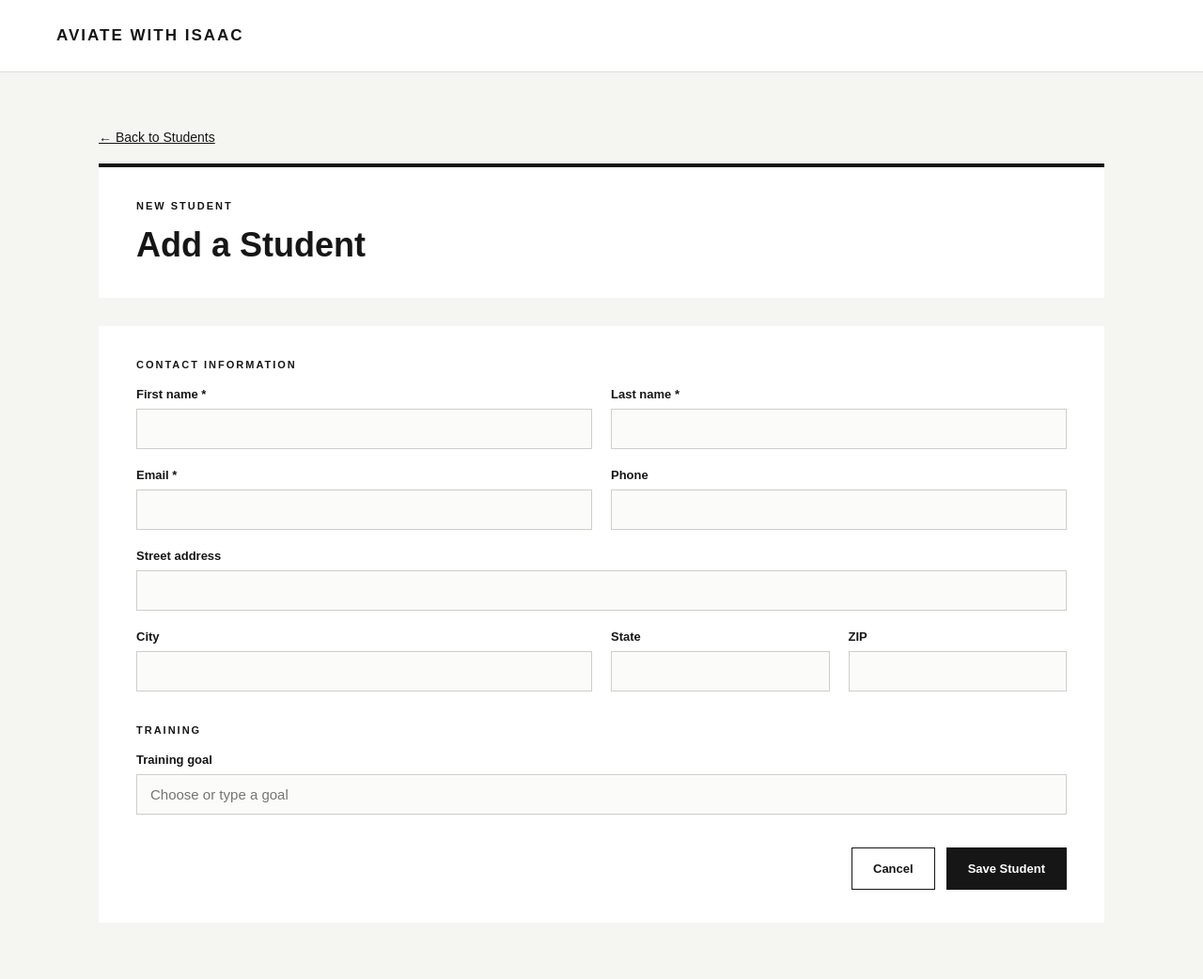
After one commit to marthijensen/aviate-with-isaac, a PHP site: page /add-student.php in a window 1280 px wide. The commit adds this page. Shown: the whole page at 94% size. Run offline with PHP 8.4, Linux system fonts and the light colour scheme.

Commit message:
Connect student profiles to Supabase and update profile styling

```diff
--- a/active-student-card.css
+++ b/active-student-card.css
@@ -162,6 +162,128 @@ body {
 }
 
 
+/* ADD STUDENT BUTTON */
+
+.summary-row {
+    display: flex;
+    align-items: center;
+    justify-content: space-between;
+    gap: 20px;
+    flex-wrap: wrap;
+}
+
+.button-primary,
+.button-secondary {
+    display: inline-block;
+    padding: 14px 22px;
+    font-size: 13px;
+    font-weight: 600;
+    font-family: inherit;
+    text-decoration: none;
+    border: 1px solid #161616;
+    cursor: pointer;
+    transition: 0.2s;
+}
+
+.button-primary {
+    background-color: #161616;
+    color: #ffffff;
+}
+
+.button-primary:hover {
+    background-color: #ffffff;
+    color: #161616;
+}
+
+.button-secondary {
+    background-color: #ffffff;
+    color: #161616;
+}
+
+.button-secondary:hover {
+    background-color: #161616;
+    color: #ffffff;
+}
+
+
+/* ADD STUDENT FORM */
+
+.back-link {
+    display: inline-block;
+    margin-bottom: 20px;
+    color: #161616;
+    font-size: 14px;
+}
+
+.student-form {
+    background-color: #ffffff;
+    padding: 35px 40px;
+}
+
+.section-label {
+    font-size: 11px;
+    font-weight: 700;
+    letter-spacing: 2px;
+    margin: 0 0 18px 0;
+}
+
+.form-grid {
+    display: grid;
+    grid-template-columns: 1fr 1fr;
+    gap: 20px;
+    margin-bottom: 35px;
+}
+
+.form-grid label {
+    display: flex;
+    flex-direction: column;
+    gap: 8px;
+    font-size: 13px;
+    font-weight: 600;
+}
+
+.form-grid .full-width {
+    grid-column: 1 / -1;
+}
+
+.form-row-pair {
+    display: grid;
+    grid-template-columns: 1fr 1fr;
+    gap: 20px;
+}
+
+.form-grid input {
+    padding: 12px 14px;
+    font-size: 15px;
+    font-family: inherit;
+    border: 1px solid #cfcfc8;
+    background-color: #fbfbf9;
+}
+
+.form-grid input:focus {
+    outline: 2px solid #161616;
+    outline-offset: -1px;
+}
+
+.form-actions {
+    display: flex;
+    justify-content: flex-end;
+    gap: 12px;
+}
+
+.form-errors {
+    background-color: #fdecea;
+    border-left: 4px solid #b3261e;
+    color: #7a1a14;
+    padding: 16px 20px;
+    margin-bottom: 20px;
+}
+
+.form-errors p {
+    margin: 4px 0;
+}
+
+
 /* MOBILE */
 
 @media (max-width: 700px) {
@@ -191,4 +313,12 @@ body {
         text-align: left;
     }
 
+    .form-grid {
+        grid-template-columns: 1fr;
+    }
+
+    .student-form {
+        padding: 25px 20px;
+    }
+
 }
--- /dev/null
+++ b/add-student.php
@@ -0,0 +1,225 @@
+<?php
+
+require_once __DIR__ . '/supabase.php';
+
+/*
+ * Add a new student.
+ * The form below sends its data back to this same page.
+ * When the form is submitted, we check it, save it to
+ * Supabase, and then open the new student's profile.
+ */
+
+// Training goals the instructor can pick from (they can also type their own).
+$trainingGoals = [
+    'Private Pilot',
+    'Instrument Rating',
+    'Commercial Pilot',
+    'Certified Flight Instructor',
+];
+
+// Field values (kept so the form refills if there is an error).
+$fields = [
+    'first_name'    => '',
+    'last_name'     => '',
+    'email'         => '',
+    'phone'         => '',
+    'address'       => '',
+    'city'          => '',
+    'state'         => '',
+    'zip'           => '',
+    'training_goal' => '',
+];
+
+$errors = [];
+
+if ($_SERVER['REQUEST_METHOD'] === 'POST') {
+
+    // Read and tidy up what was typed.
+    foreach ($fields as $name => $value) {
+        $fields[$name] = trim($_POST[$name] ?? '');
+    }
+
+    // Check the required fields.
+    if ($fields['first_name'] === '') {
+        $errors[] = 'First name is required.';
+    }
+
+    if ($fields['last_name'] === '') {
+        $errors[] = 'Last name is required.';
+    }
+
+    if ($fields['email'] === '') {
+        $errors[] = 'Email is required.';
+    } elseif (!filter_var($fields['email'], FILTER_VALIDATE_EMAIL)) {
+        $errors[] = 'Please enter a valid email address.';
+    }
+
+    // Save to Supabase if everything looks good.
+    if (empty($errors)) {
+
+        // Only send fields that were filled in.
+        $newStudent = array_filter(
+            $fields,
+            fn ($value) => $value !== ''
+        );
+
+        // New students start out active.
+        $newStudent['status'] = 'active';
+
+        try {
+            $saved = supabaseRequest('students', 'POST', $newStudent);
+
+            if (!empty($saved[0]['id'])) {
+                header('Location: student.php?id=' . urlencode($saved[0]['id']));
+            } else {
+                header('Location: students.php');
+            }
+            exit;
+
+        } catch (Throwable $error) {
+            $errors[] = 'The student could not be saved. '
+                . $error->getMessage();
+        }
+    }
+}
+
+// Small helper to safely print a value back into the form.
+function old($fields, $name)
+{
+    return htmlspecialchars($fields[$name], ENT_QUOTES, 'UTF-8');
+}
+
+?>
+<!DOCTYPE html>
+<html lang="en">
+
+<head>
+    <meta charset="UTF-8">
+    <meta name="viewport" content="width=device-width, initial-scale=1.0">
+
+    <title>Add Student</title>
+
+    <link rel="stylesheet" href="active-student-card.css">
+</head>
+
+<body>
+
+<header class="top-nav">
+    <div class="logo">
+        AVIATE WITH ISAAC
+    </div>
+</header>
+
+
+<main class="dashboard-container">
+
+    <a class="back-link" href="students.php">
+        ← Back to Students
+    </a>
+
+    <section class="student-summary">
+        <p class="eyebrow">NEW STUDENT</p>
+        <h1>Add a Student</h1>
+    </section>
+
+
+    <?php if (!empty($errors)): ?>
+        <div class="form-errors">
+            <?php foreach ($errors as $message): ?>
+                <p><?= htmlspecialchars($message) ?></p>
+            <?php endforeach; ?>
+        </div>
+    <?php endif; ?>
+
+
+    <form class="student-form" method="post" action="add-student.php">
+
+        <p class="section-label">CONTACT INFORMATION</p>
+
+        <div class="form-grid">
+
+            <label>
+                First name *
+                <input type="text" name="first_name" required
+                       value="<?= old($fields, 'first_name') ?>">
+            </label>
+
+            <label>
+                Last name *
+                <input type="text" name="last_name" required
+                       value="<?= old($fields, 'last_name') ?>">
+            </label>
+
+            <label>
+                Email *
+                <input type="email" name="email" required
+                       value="<?= old($fields, 'email') ?>">
+            </label>
+
+            <label>
+                Phone
+                <input type="tel" name="phone"
+                       value="<?= old($fields, 'phone') ?>">
+            </label>
+
+            <label class="full-width">
+                Street address
+                <input type="text" name="address"
+                       value="<?= old($fields, 'address') ?>">
+            </label>
+
+            <label>
+                City
+                <input type="text" name="city"
+                       value="<?= old($fields, 'city') ?>">
+            </label>
+
+            <div class="form-row-pair">
+                <label>
+                    State
+                    <input type="text" name="state" maxlength="2"
+                           value="<?= old($fields, 'state') ?>">
+                </label>
+
+                <label>
+                    ZIP
+                    <input type="text" name="zip" maxlength="10"
+                           value="<?= old($fields, 'zip') ?>">
+                </label>
+            </div>
+
+        </div>
+
+
+        <p class="section-label">TRAINING</p>
+
+        <div class="form-grid">
+
+            <label class="full-width">
+                Training goal
+                <input type="text" name="training_goal" list="training-goals"
+                       placeholder="Choose or type a goal"
+                       value="<?= old($fields, 'training_goal') ?>">
+
+                <datalist id="training-goals">
+                    <?php foreach ($trainingGoals as $goal): ?>
+                        <option value="<?= htmlspecialchars($goal) ?>">
+                    <?php endforeach; ?>
+                </datalist>
+            </label>
+
+        </div>
+
+
+        <div class="form-actions">
+            <a class="button-secondary" href="students.php">Cancel</a>
+            <button class="button-primary" type="submit">Save Student</button>
+        </div>
+
+    </form>
+
+</main>
+
+</body>
+
+</html>
--- a/supabase.php
+++ b/supabase.php
@@ -32,7 +32,7 @@ function loadEnv($path)
 loadEnv(__DIR__ . '/.env');
 
 
-function supabaseRequest($endpoint)
+function supabaseRequest($endpoint, $method = 'GET', $body = null)
 {
     $supabaseUrl = getenv('SUPABASE_URL');
     $supabaseKey = getenv('SUPABASE_SECRET_KEY');
@@ -49,15 +49,25 @@ function supabaseRequest($endpoint)
 
     $curl = curl_init();
 
-    curl_setopt_array($curl, [
+    $options = [
         CURLOPT_URL => $url,
         CURLOPT_RETURNTRANSFER => true,
+        CURLOPT_CUSTOMREQUEST => $method,
         CURLOPT_HTTPHEADER => [
             'apikey: ' . $supabaseKey,
             'Authorization: Bearer ' . $supabaseKey,
-            'Content-Type: application/json'
+            'Content-Type: application/json',
+            // Ask Supabase to send back the saved record.
+            'Prefer: return=representation'
         ]
-    ]);
+    ];
+
+    // Send data along with POST/PATCH requests.
+    if ($body !== null) {
+        $options[CURLOPT_POSTFIELDS] = json_encode($body);
+    }
+
+    curl_setopt_array($curl, $options);
 
     $response = curl_exec($curl);
 
```
Also changed, not shown: students.php (+12 -4 lines).
